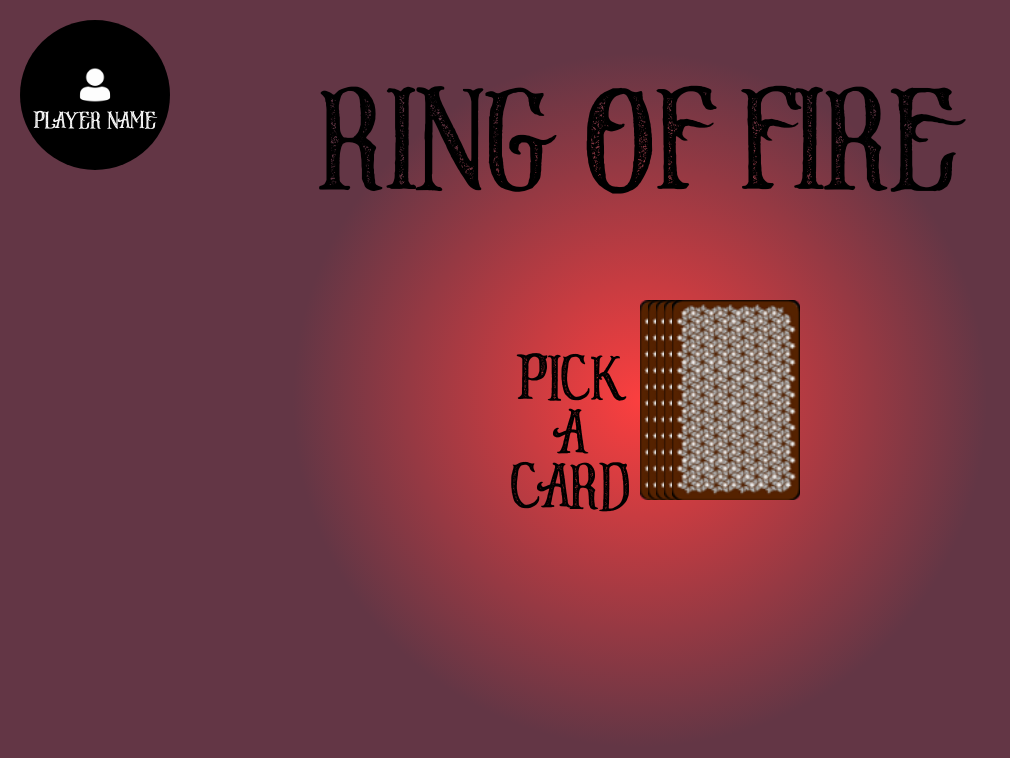
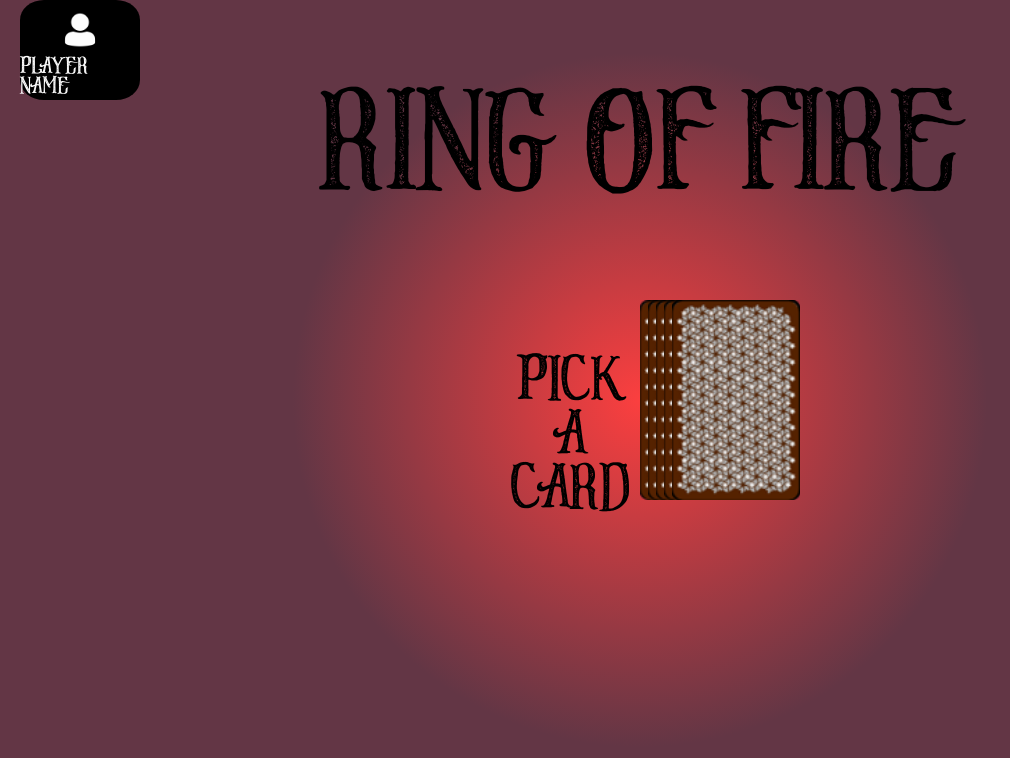
Before and after one commit to CANOST-id/RingOfFire, an Angular app: page /game in a window 1280 px wide. Shown: the top 758 px of the page, without its empty margins (0-1010 px from the left). Built offline with nearby package versions, Linux system fonts and the light colour scheme.

Commit message:
resized player box

```diff
--- a/src/app/player/player.component.scss
+++ b/src/app/player/player.component.scss
@@ -1,15 +1,14 @@
 .player {
     color: white;
-    width: 150px;
-    height: 150px;
+    width: 120px;
+    height: 100px;
     background-color: #000000;
-    border-radius: 50%;
+    border-radius: 20%;
     position: absolute;
     display: flex;
     flex-direction: column;
     align-items: center;
     justify-content: center;
-    top: 20px;
     left: 20px;
 
     >img {
```
